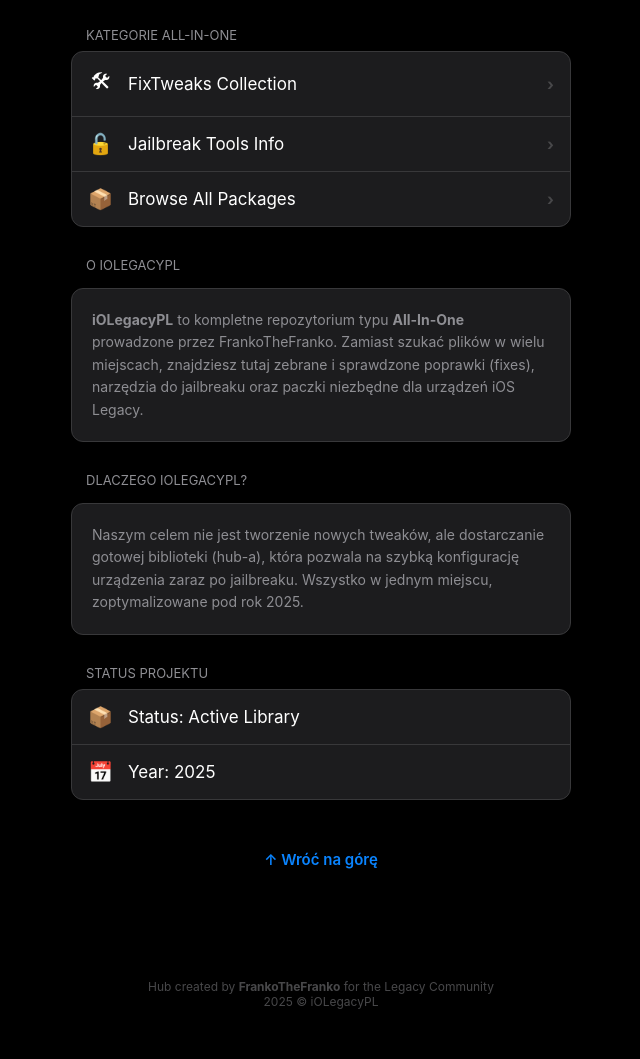
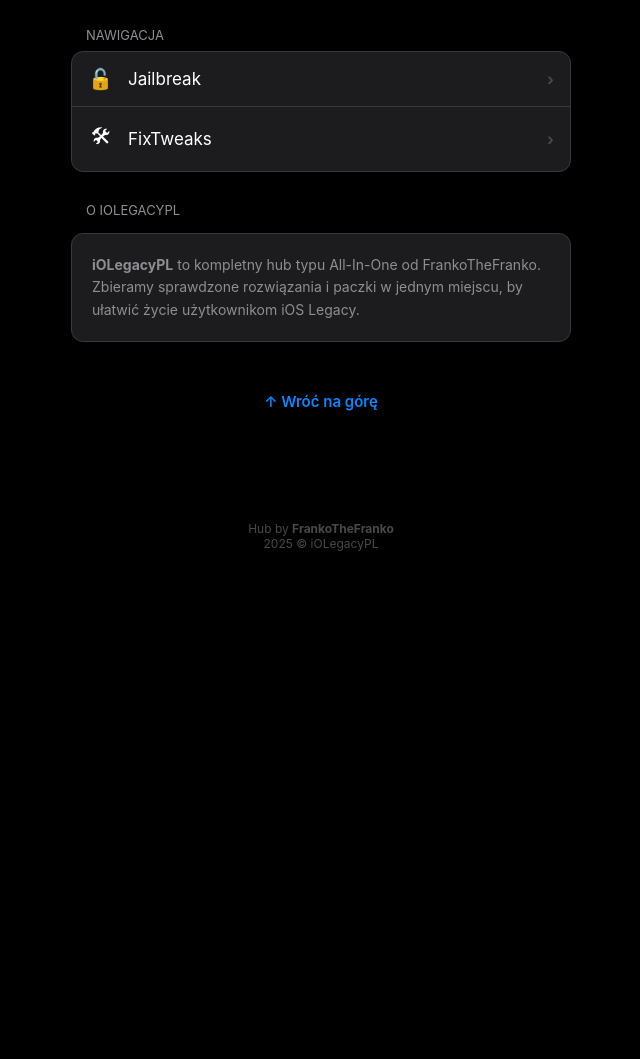
Before and after one commit to FrankoTheFranko/iOLegacyPL, a plain HTML site: page Home/index.html in a window 1280 px wide. Shown: the part 382-1441 px from the top of the page, without its empty margins (319-959 px from the left). After the commit the page ends 983 px from the top, so only its background shows below. Drawn offline with Linux system fonts and the light colour scheme.

Commit message:
Revise branding and update navigation links
Updated the title and various text elements to reflect new branding. Removed some sections and adjusted navigation links.

```diff
--- a/Home/index.html
+++ b/Home/index.html
@@ -3,7 +3,7 @@
 <head>
     <meta charset="UTF-8">
     <meta name="viewport" content="width=device-width, initial-scale=1.0">
-    <title>iOLegacyPL | All-In-One Repo</title>
+    <title>iOLegacyPL | FrankoTheFranko</title>
     <style>
         :root {
             --ios-blue: #0A84FF;
@@ -13,9 +13,7 @@
             --text-main: #FFFFFF;
             --text-sub: #8E8E93;
         }
-
         html { scroll-behavior: smooth; }
-
         body {
             font-family: -apple-system, BlinkMacSystemFont, "Segoe UI", Roboto, Helvetica, Arial, sans-serif;
             background-color: var(--bg-color);
@@ -25,8 +23,6 @@
             align-items: center;
             color: var(--text-main);
         }
-
-        /* Menu Górne */
         header {
             width: 100%;
             background-color: var(--card-bg);
@@ -37,9 +33,7 @@
             top: 0;
             z-index: 1000;
         }
-
         nav { display: flex; justify-content: center; gap: 8px; }
-
         .nav-btn {
             background-color: var(--ios-blue);
             color: white;
@@ -49,31 +43,20 @@
             font-size: 13px;
             font-weight: 500;
         }
-
-        /* Hero Section - DUŻY NAPIS */
         .hero {
             width: 100%;
             padding: 80px 0 50px;
             text-align: center;
             background: linear-gradient(180deg, #1C1C1E 0%, #000000 100%);
         }
-
         .hero-title {
             font-size: 58px;
             font-weight: 800;
             margin: 0;
             letter-spacing: -2px;
         }
-
         .subtitle { color: var(--ios-blue); font-size: 20px; font-weight: 500; margin-top: 5px; }
-
-        .container {
-            width: 95%;
-            max-width: 500px;
-            padding-bottom: 60px;
-        }
-
-        /* Przycisk Cydia */
+        .container { width: 95%; max-width: 500px; padding-bottom: 60px; }
         .btn-add {
             display: block;
             background-color: var(--ios-blue);
@@ -86,22 +69,18 @@
             margin: 20px 0;
             font-size: 18px;
         }
-
-        /* Styl listy menu iOS */
         .section-title {
             font-size: 13px;
             color: var(--text-sub);
             text-transform: uppercase;
             margin: 30px 0 8px 15px;
         }
-
         .menu-list {
             background: var(--card-bg);
             border-radius: 12px;
             overflow: hidden;
             border: 1px solid var(--border-color);
         }
-
         .menu-item {
             display: flex;
             align-items: center;
@@ -110,14 +89,10 @@
             color: var(--text-main);
             border-bottom: 1px solid var(--border-color);
         }
-
         .menu-item:last-child { border-bottom: none; }
-
         .icon { font-size: 20px; margin-right: 15px; width: 25px; text-align: center; }
         .label { flex-grow: 1; font-size: 17px; }
         .arrow { color: #48484A; font-weight: bold; }
-
-        /* Sekcje info dla długości strony */
         .info-block {
             background: var(--card-bg);
             border-radius: 12px;
@@ -128,7 +103,6 @@
             color: var(--text-sub);
             line-height: 1.6;
         }
-
         .back-to-top {
             display: inline-block;
             margin: 50px 0;
@@ -137,7 +111,6 @@
             font-weight: 600;
             font-size: 15px;
         }
-
         .footer {
             font-size: 12px;
             color: #48484A;
@@ -147,11 +120,9 @@
     </style>
 </head>
 <body id="top">
-
     <header>
         <nav>
             <a href="index.html" class="nav-btn">Home</a>
-            <a href="repo.html" class="nav-btn">Repo</a>
             <a href="jailbreak.html" class="nav-btn">Jailbreak</a>
             <a href="fixtweaks.html" class="nav-btn">FixTweaks</a>
         </nav>
@@ -165,45 +136,23 @@
     <div class="container">
         <a href="cydia://url/https://cydia.saurik.com/api/share#?source=https://frankothefranko.github.io/iOLegacyPL/repo" class="btn-add">Add to Cydia</a>
 
-        <div class="section-title">Kategorie All-In-One</div>
+        <div class="section-title">Nawigacja</div>
         <div class="menu-list">
+            <a href="jailbreak.html" class="menu-item">
+                <span class="icon">🔓</span>
+                <span class="label">Jailbreak</span>
+                <span class="arrow">›</span>
+            </a>
             <a href="fixtweaks.html" class="menu-item">
                 <span class="icon">🛠</span>
-                <span class="label">FixTweaks Collection</span>
-                <span class="arrow">›</span>
-            </a>
-            <a href="jailbreak.html" class="menu-item">
-                <span class="icon">🔓</span>
-                <span class="label">Jailbreak Tools Info</span>
-                <span class="arrow">›</span>
-            </a>
-            <a href="repo.html" class="menu-item">
-                <span class="icon">📦</span>
-                <span class="label">Browse All Packages</span>
+                <span class="label">FixTweaks</span>
                 <span class="arrow">›</span>
             </a>
         </div>
 
         <div class="section-title">O iOLegacyPL</div>
         <div class="info-block">
-            <b>iOLegacyPL</b> to kompletne repozytorium typu <b>All-In-One</b> prowadzone przez FrankoTheFranko. Zamiast szukać plików w wielu miejscach, znajdziesz tutaj zebrane i sprawdzone poprawki (fixes), narzędzia do jailbreaku oraz paczki niezbędne dla urządzeń iOS Legacy.
-        </div>
-
-        <div class="section-title">Dlaczego iOLegacyPL?</div>
-        <div class="info-block">
-            Naszym celem nie jest tworzenie nowych tweaków, ale dostarczanie gotowej biblioteki (hub-a), która pozwala na szybką konfigurację urządzenia zaraz po jailbreaku. Wszystko w jednym miejscu, zoptymalizowane pod rok 2025.
-        </div>
-
-        <div class="section-title">Status Projektu</div>
-        <div class="menu-list">
-            <div class="menu-item">
-                <span class="icon">📦</span>
-                <span class="label">Status: Active Library</span>
-            </div>
-            <div class="menu-item">
-                <span class="icon">📅</span>
-                <span class="label">Year: 2025</span>
-            </div>
+            <b>iOLegacyPL</b> to kompletny hub typu All-In-One od FrankoTheFranko. Zbieramy sprawdzone rozwiązania i paczki w jednym miejscu, by ułatwić życie użytkownikom iOS Legacy.
         </div>
 
         <div style="text-align: center;">
@@ -212,9 +161,8 @@
     </div>
 
     <div class="footer">
-        Hub created by <b>FrankoTheFranko</b> for the Legacy Community<br>
+        Hub by <b>FrankoTheFranko</b><br>
         2025 &copy; iOLegacyPL
     </div>
-
 </body>
 </html>
```
